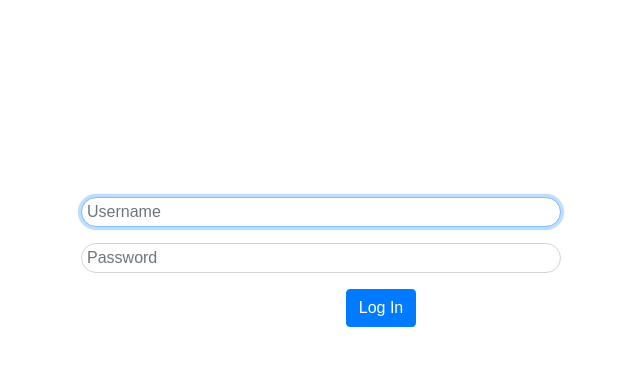
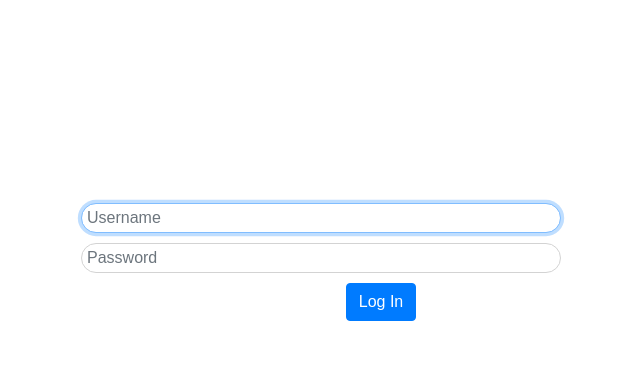
Before and after one commit to peter-sari/my-footprint, a Flask app: page /login in a window 1280 px wide. Shown: the part 63-429 px from the top of the page, without its empty margins (259-899 px from the left). Run offline with Flask 2, Linux system fonts and the light colour scheme; some libraries are stand-ins or nearby versions.

Commit message:
forms design fix

```diff
--- a/static/styles.css
+++ b/static/styles.css
@@ -77,3 +77,7 @@ input::-webkit-inner-spin-button {
 input[type="number"] {
   -moz-appearance: textfield;
 }
+
+form {
+    text-align: center;
+}
--- a/templates/login.html
+++ b/templates/login.html
@@ -4,12 +4,8 @@
 {% block main %}
 <div id="container">
     <form action="/login" method="post">
-        <div class="form-group">
-            <input autocomplete="off" autofocus class="form-control" name="username" placeholder="Username" type="text">
-        </div>
-        <div class="form-group">
-            <input class="form-control" name="password" placeholder="Password" type="password">
-        </div>
+        <input autocomplete="off" autofocus class="form-control" name="username" placeholder="Username" type="text">
+        <input class="form-control" name="password" placeholder="Password" type="password">
         <button class="btn btn-primary" type="submit">Log In</button>
     </form>
 </div>
```
